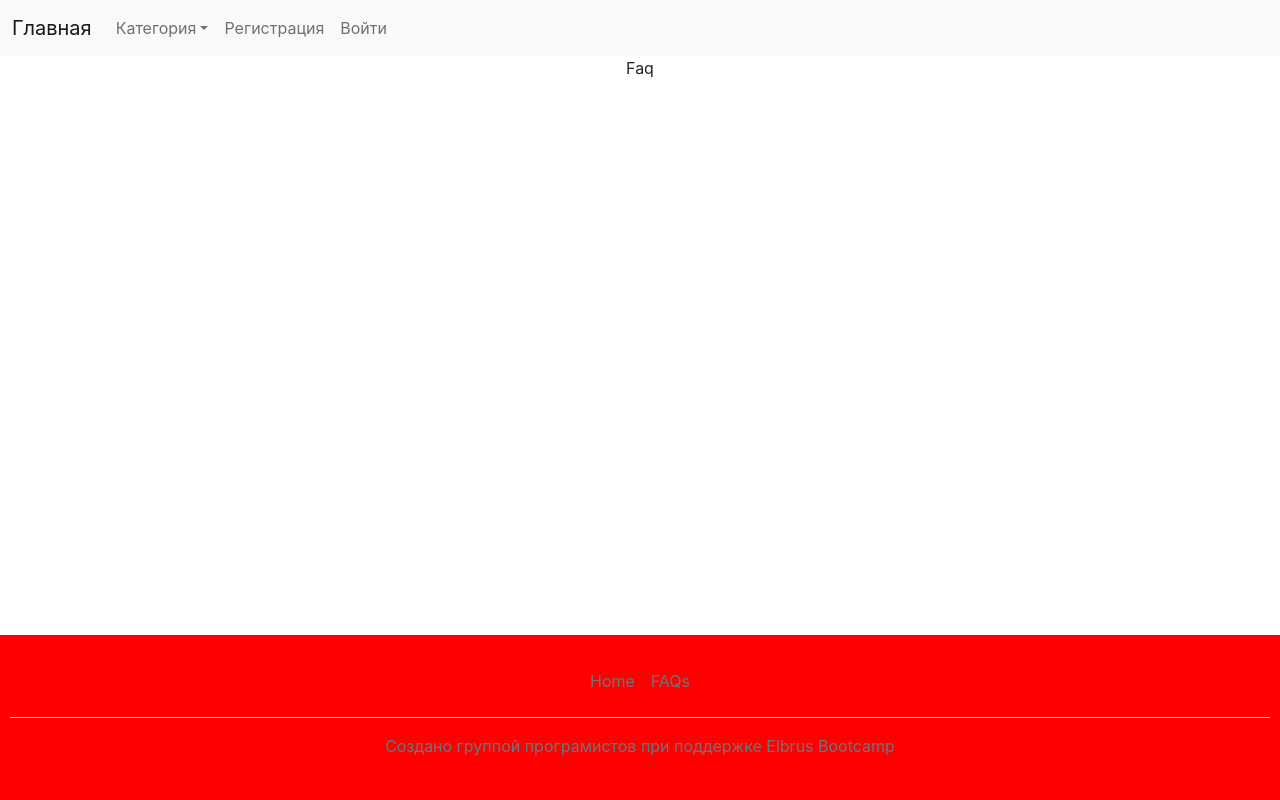
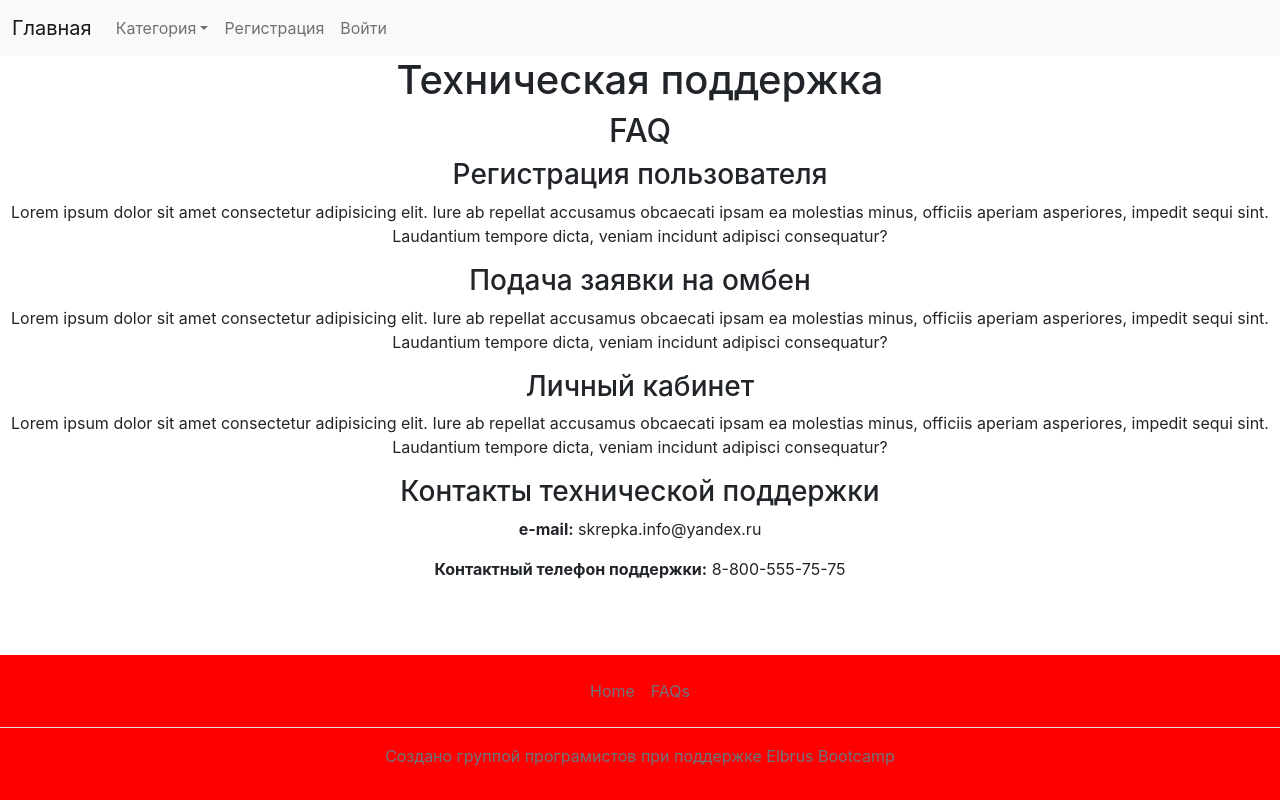
Before and after one commit to Igoryan138/Skrepka, a React (Create React App) app in the folder client/: page /faq in a window 1280 px wide. Built offline with nearby package versions, Linux system fonts and the light colour scheme; no server answers.

Commit message:
add faq component + css style text

```diff
--- a/client/src/App.css
+++ b/client/src/App.css
@@ -2,6 +2,7 @@
   text-align: center;
   height: 100%;
   width: 100%;
+  flex: 1 1 auto;
 }
 
 .App-logo {
--- a/client/src/components/Faq/Faq.jsx
+++ b/client/src/components/Faq/Faq.jsx
@@ -1,7 +1,57 @@
 import React from 'react'
+import style from './style.module.css'
 
-export  function Faq() {
+export function Faq() {
   return (
-    <div>Faq</div>
+    <div class={style.faq_container}>
+
+
+      <h1 class="support-h1">Техническая поддержка</h1>
+
+      <h2 class="FAQ_headers">FAQ</h2>
+
+      <div class="register">
+        <h3 class="FAQ_headers">Регистрация  пользователя </h3>
+        <p>
+          Lorem ipsum dolor sit amet consectetur adipisicing elit. Iure ab repellat accusamus obcaecati ipsam ea
+          molestias
+          minus, officiis aperiam asperiores, impedit sequi sint. Laudantium tempore dicta, veniam incidunt adipisci
+          consequatur?
+        </p>
+      </div>
+
+
+      <div class="anketa">
+        <h3 class="FAQ_headers">Подача заявки на омбен</h3>
+        <p>
+          Lorem ipsum dolor sit amet consectetur adipisicing elit. Iure ab repellat accusamus obcaecati ipsam ea
+          molestias
+          minus, officiis aperiam asperiores, impedit sequi sint. Laudantium tempore dicta, veniam incidunt adipisci
+          consequatur?
+
+        </p>
+      </div>
+
+
+      <div class="lk">
+        <h3 class="FAQ_headers">Личный кабинет</h3>
+        <p>
+          Lorem ipsum dolor sit amet consectetur adipisicing elit. Iure ab repellat accusamus obcaecati ipsam ea
+          molestias
+          minus, officiis aperiam asperiores, impedit sequi sint. Laudantium tempore dicta, veniam incidunt adipisci
+          consequatur?
+        </p>
+      </div>
+
+      <h3 class="FAQ_headers">Контакты технической поддержки</h3>
+      <p>
+        <strong>e-mail:</strong> skrepka.info@yandex.ru
+      </p>
+      <p>
+        <strong>Контактный телефон поддержки:</strong> 8-800-555-75-75
+      </p>
+
+
+    </div>
   )
 }
--- /dev/null
+++ b/client/src/components/Faq/style.module.css
@@ -0,0 +1,9 @@
+.faq_container{
+  display: flex;
+  flex-direction: column;
+  justify-content: center;
+}
+
+.FAQ_headers{
+text-align: center;
+}
--- a/client/src/components/Footer/Footer.jsx
+++ b/client/src/components/Footer/Footer.jsx
@@ -1,11 +1,17 @@
 import React from 'react'
 import { Link } from 'react-router-dom'
-import style from './style.module.css'
+// import style from './style.module.css'
 export function Footer() {
   return (
-    <div className={style.footer}>
+    <div style={{
+      position: "fixed",
+      left: 0,
+      bottom: 0,
+      right: 0,
+      backgroundColor: "red"
+    }}>
 
-      <footer className="py-3">
+      <footer className="py-3"  >
         <ul className="nav justify-content-center border-bottom pb-3 mb-3">
 
           <li className="nav-item">
--- a/client/src/components/Footer/style.module.css
+++ /dev/null
@@ -1,8 +0,0 @@
-.footer{
-  background-color:red;
-  position: fixed; /* Фиксированное положение */
-  left: 0; bottom: 0; /* Левый нижний угол */
-  padding: 10px; /* Поля вокруг текста */
-  color: #fff; /* Цвет текста */
-  width: 100%; /* Ширина слоя */
-}
--- a/client/src/components/Main/Main.jsx
+++ b/client/src/components/Main/Main.jsx
@@ -70,7 +70,7 @@ export function Main() {
     <main className={styles.Main}>
       <Search />
       <h2>Категории</h2>
-      <div className="d-flex justify-content-around">
+      <div className="d-flex justify-content-around category">
         {category.map((el) => <Category key={el.id} el={el} />)}
       </div>
       <div>
--- a/client/src/components/Main/main.module.css
+++ b/client/src/components/Main/main.module.css
@@ -1,5 +1,9 @@
 .Main {
   width: 70%;
+  /* width: 100vh; */
+  /* height: 100vh; */
   margin: 0 auto;
   margin-top: 50px;
+ display: flex;
+ flex-direction: column;
 }
```
